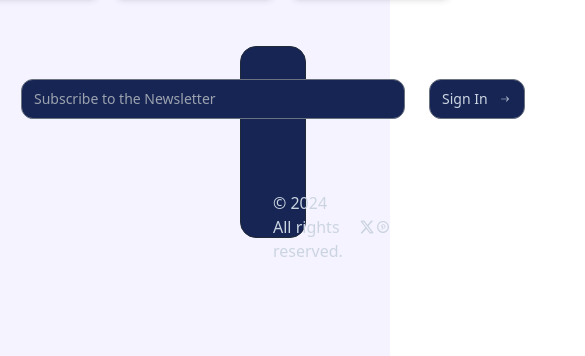
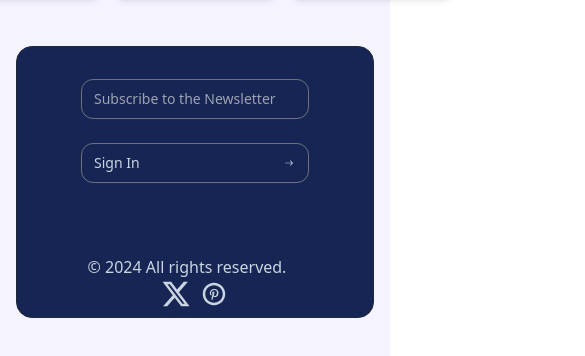
Before and after one commit to Amjad-722/pract-portfolio, a React (Create React App) app: page / in a window 390 px wide. Shown: the part 2619-2975 px from the top of the page, 585 px wide, since content can reach past the window. Built offline with nearby package versions, Linux system fonts and the light colour scheme.

Commit message:
make a footer ful responsive

```diff
--- a/src/Components/Socials/Youtube.jsx
+++ b/src/Components/Socials/Youtube.jsx
@@ -13,7 +13,7 @@ function Youtube() {
 
       <div className="mt-3 ml-4 rounded-2xl w-full mx-auto h-auto">
         <iframe
-        width={570}
+        width={510}
         height={300}
           className="rounded-2xl"
           src="https://www.youtube.com/embed/52FkiPbDBi4"
--- a/src/Components/footer/footer.jsx
+++ b/src/Components/footer/footer.jsx
@@ -9,12 +9,12 @@ function Footer() {
   );
 
   return (
-    <div className="flex flex-col items-center justify-evenly  border px-8 mt-12 mx-60 h-48 rounded-2xl bg-blue-950 border-gray-800 ">
-      <div className="flex flex-row space-x-4 justify-center mt-8 gap-2 items-center">
+    <div className="flex flex-col items-center justify-evenly border px-4 md:px-8 mt-12 mx-4 md:mx-20 lg:mx-60 h-auto md:h-48 rounded-2xl bg-blue-950 border-gray-800">
+      <div className="flex flex-col md:flex-row space-y-4 md:space-y-0 md:space-x-4 justify-center mt-8 gap-2 items-center">
         <input
           type="email"
           placeholder={emailPlaceholder}
-          className="px-3 py-2 rounded-xl border border-gray-500 text-sm text-white bg-blue-950 font-medium h-10 w-96"
+          className="px-3 py-2 rounded-xl border border-gray-500 text-sm text-white bg-blue-950 font-medium h-10 w-full md:w-96"
           onFocus={() => setEmailPlaceholder("")}
           onBlur={(e) => {
             if (e.target.value === "") {
@@ -22,14 +22,14 @@ function Footer() {
             }
           }}
         />
-        <button className="text-slate-300 bg-blue-950 px-3 flex justify-between items-center rounded-xl h-10 w-24 border border-gray-500 text-sm font-medium hover:bg-white hover:text-blue-950">
+        <button className="text-slate-300 bg-blue-950 px-3 flex justify-between items-center rounded-xl h-10 w-full md:w-24 border border-gray-500 text-sm font-medium hover:bg-white hover:text-blue-950">
           Sign In
-          <IoIosArrowRoundForward  />
+          <IoIosArrowRoundForward />
         </button>
       </div>
-      <div className="flex justify-between items-center mt-10 pb-2 text-slate-300 pt-8 w-full">
+      <div className="flex flex-col md:flex-row justify-between items-center mt-10 pb-2 text-slate-300 pt-8 w-full">
         <h3 className="mr-4">© 2024 All rights reserved.</h3>
-        <div className="flex ">
+        <div className="flex space-x-2">
           <a
             href="https://twitter.com/"
             target="_blank"
@@ -37,7 +37,7 @@ function Footer() {
           >
             <FaXTwitter
               size={30}
-              className=" text-slate-300 hover:text-slate-100 h-4 w-4 rounded-md"
+              className="text-slate-300 hover:text-slate-100"
             />
           </a>
           <a
@@ -47,7 +47,7 @@ function Footer() {
           >
             <TiSocialPinterestCircular
               size={30}
-              className="text-slate-300 hover:text-slate-100 h-4 w-4 rounded-md"
+              className="text-slate-300 hover:text-slate-100"
             />
           </a>
         </div>
```
